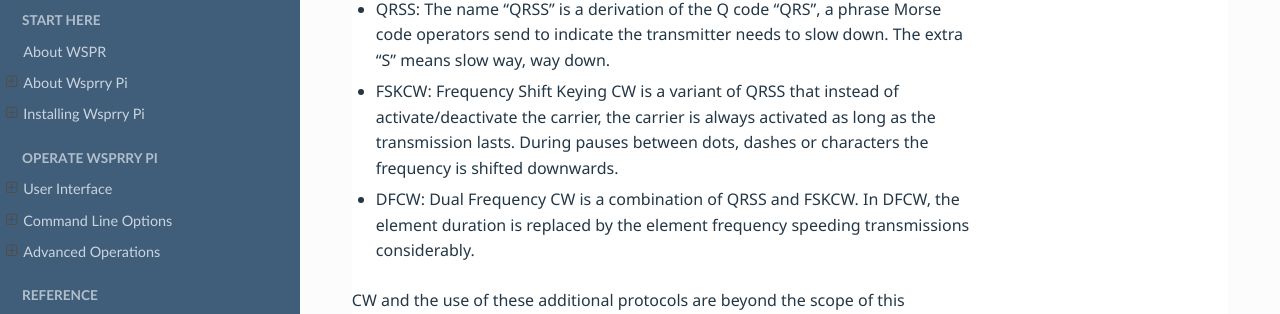
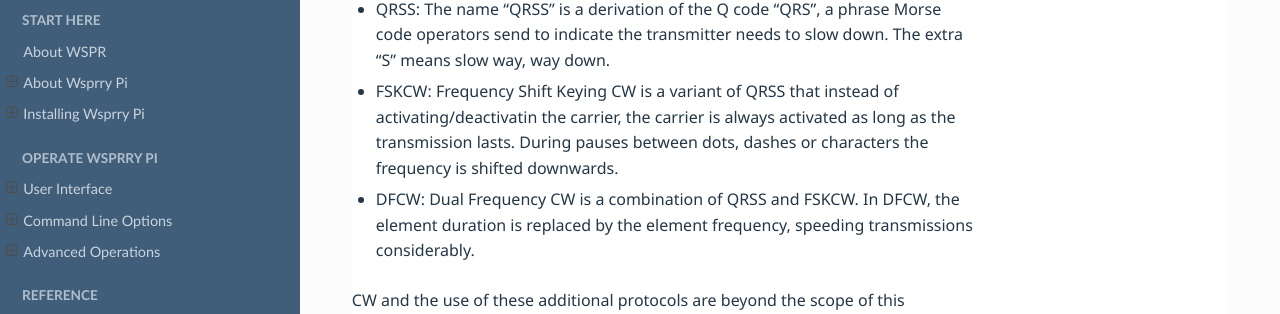
Before and after one commit to WsprryPi/Wsprry_Pi_Docs, a Sphinx documentation site: the page built from docs/index.md, in a window 1280 px wide and 900 px high. Shown: the part 377-691 px from the top of the window. Built offline with Sphinx 7.4.7 and the Read the Docs theme 3.1.0, drawn with Linux system fonts in a browser that asks for light colours.

Commit message:
Address issue 321 in main repo

```diff
--- a/docs/index.md
+++ b/docs/index.md
@@ -5,8 +5,8 @@ Wsprry Pi is a Raspberry Pi-based transmitter for amateur radio operators who wa
 As of version 3.0.0, several CW capabilities were added to the suite:
 
 - QRSS: The name “QRSS” is a derivation of the Q code “QRS”, a phrase Morse code operators send to indicate the transmitter needs to slow down. The extra “S” means slow way, way down.
-- FSKCW: Frequency Shift Keying CW is a variant of QRSS that instead of activate/deactivate the carrier, the carrier is always activated as long as the transmission lasts. During pauses between dots, dashes or characters the frequency is shifted downwards.
-- DFCW: Dual Frequency CW is a combination of QRSS and FSKCW. In DFCW, the element duration is replaced by the element frequency speeding transmissions considerably.
+- FSKCW: Frequency Shift Keying CW is a variant of QRSS that instead of activating/deactivatin the carrier, the carrier is always activated as long as the transmission lasts. During pauses between dots, dashes or characters the frequency is shifted downwards.
+- DFCW: Dual Frequency CW is a combination of QRSS and FSKCW. In DFCW, the element duration is replaced by the element frequency, speeding transmissions considerably.
 
 CW and the use of these additional protocols are beyond the scope of this documentation.  A good place to start is [Scott Harden's [AJ4VD] website](https://swharden.com/blog/tags/#qrss).
 
```
Also changed, not shown: docs/About_WSPR/index.md (+1 -1 lines), docs/About_Wsprry_Pi/index.md (+1 -1 lines), docs/User_Interface/Operations/index.md (+1 -1 lines), docs/User_Interface/Setup/Signal_Setup/index.md (+3 -3 lines), docs/User_Interface/Setup/index.md (+1 -1 lines).
